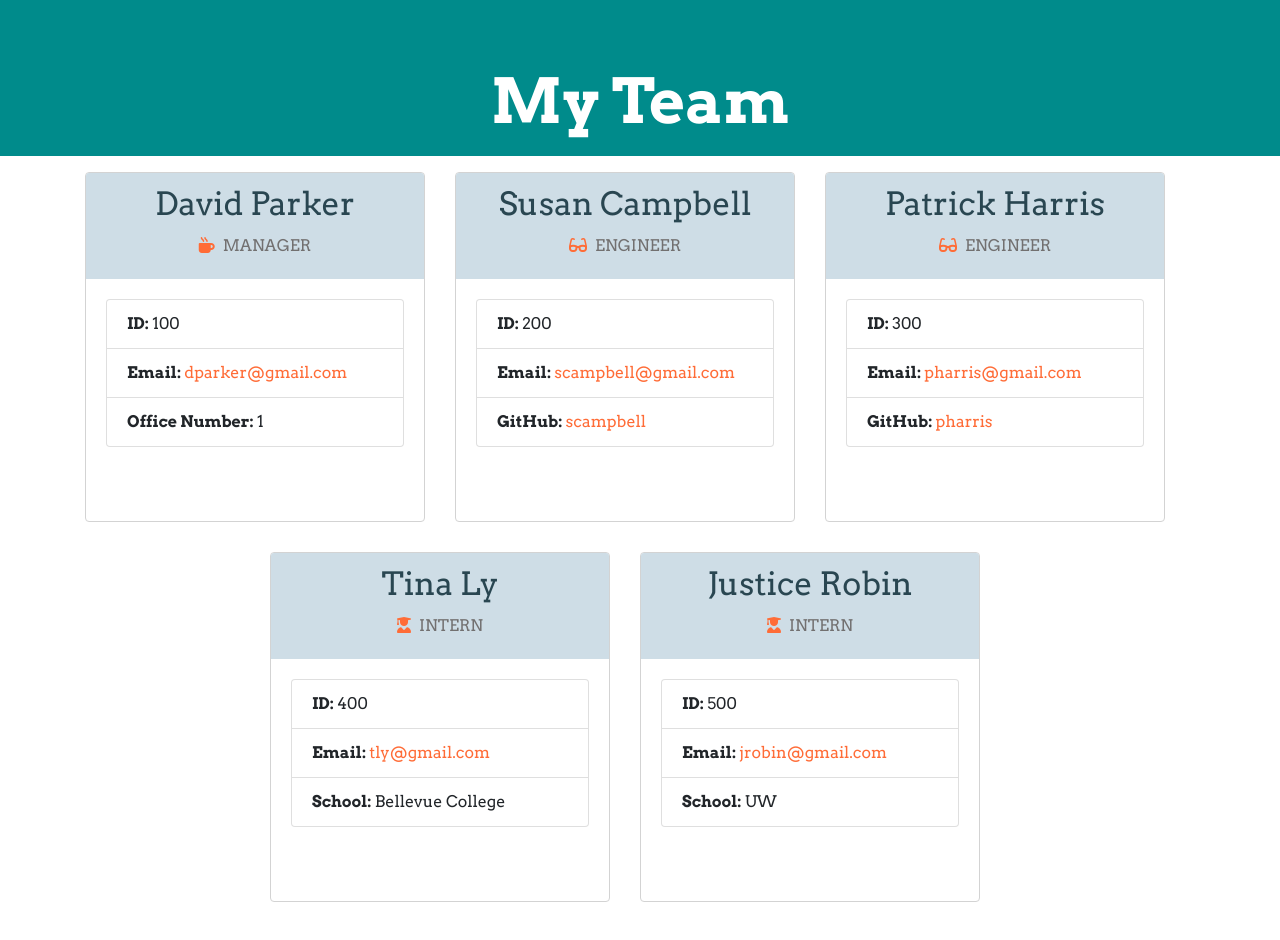
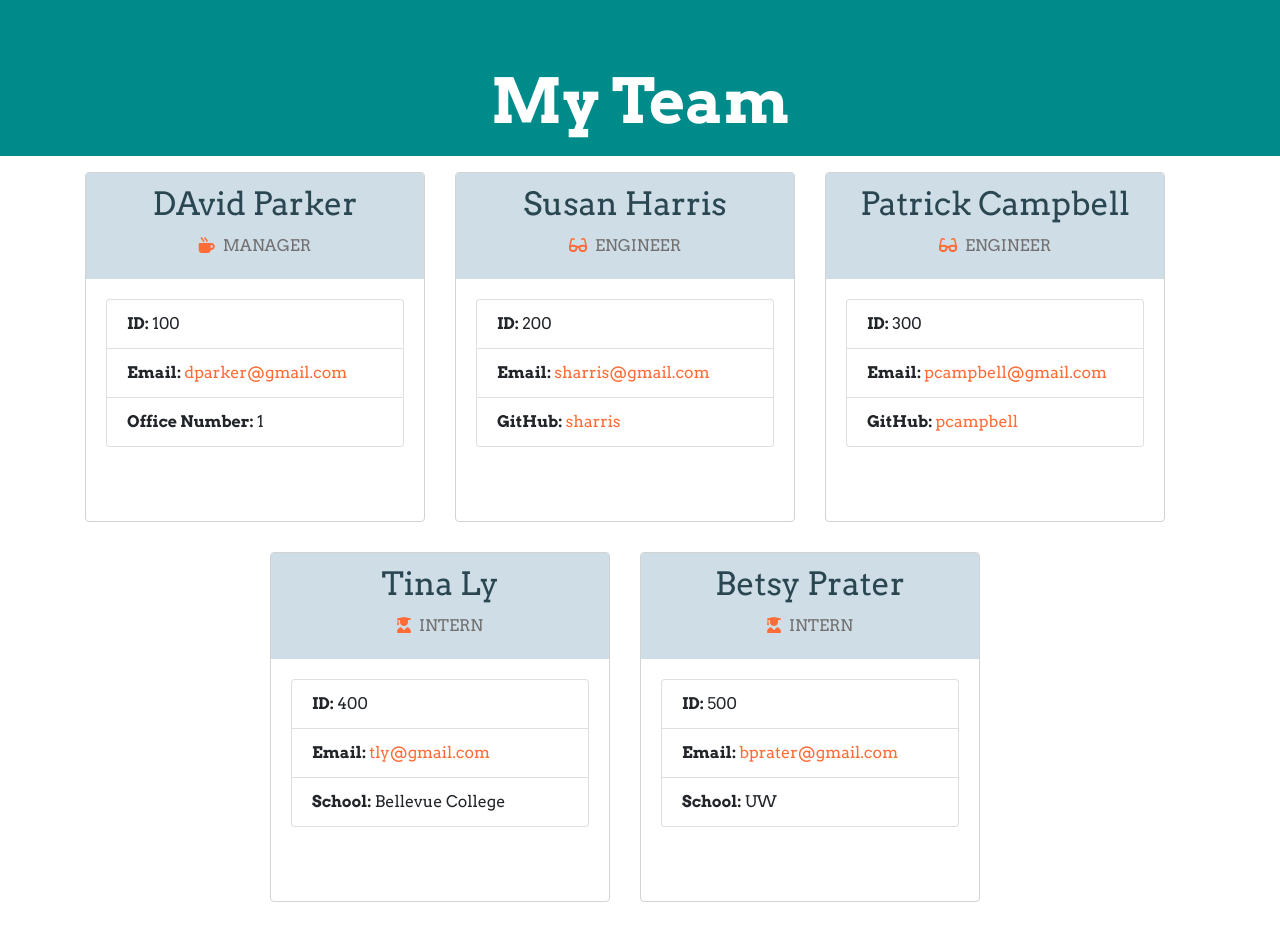
Before and after one commit to sdemkovich/Team-Profile-Generator, a website: page output/team.html in a window 1280 px wide. Shown: the top 940 px of the page. Drawn offline with nearby package versions, Linux system fonts and the light colour scheme.

```diff
--- a/output/team.html
+++ b/output/team.html
@@ -29,7 +29,7 @@
 <div class="col-xs-12 col-md-6 col-lg-4">
     <div class="card employee-card">
         <div class="card-header text-center">
-                                <h2 class="card-title">David Parker</h2>
+            <h2 class="card-title">DAvid Parker</h2>
             <h5 class="card-title"><i class="fas fa-mug-hot mr-2"></i>Manager</h5>
         </div>
         <div class="card-body">
@@ -53,7 +53,7 @@
 <div class="col-xs-12 col-md-6 col-lg-4">
     <div class="card employee-card">
         <div class="card-header text-center">
-                                <h2 class="card-title">Susan Campbell</h2>
+            <h2 class="card-title">Susan Harris</h2>
             <h5 class="card-title"><i class="fas fa-glasses mr-2"></i>Engineer</h5>
         </div>
         <div class="card-body">
@@ -62,14 +62,13 @@
                     200
                 </li>
                 <li class="list-group-item"><span class="info-type">Email: </span>
-                                        <a href="mailto:scampbell@gmail.com">
-                                            scampbell@gmail.com
+                    <a href="mailto:sharris@gmail.com">
+                        sharris@gmail.com
                     </a>
                 </li>
                 <li class="list-group-item"><span class="info-type">GitHub: </span>
-                                        <a href="https://github.com/scampbell" target="_blank"
-                                            rel="noopener noreferrer">
-                                            scampbell
+                    <a href="https://github.com/sharris" target="_blank" rel="noopener noreferrer">
+                        sharris
                     </a>
                 </li>
             </ul>
@@ -80,7 +79,7 @@
 <div class="col-xs-12 col-md-6 col-lg-4">
     <div class="card employee-card">
         <div class="card-header text-center">
-                                <h2 class="card-title">Patrick Harris</h2>
+            <h2 class="card-title">Patrick Campbell</h2>
             <h5 class="card-title"><i class="fas fa-glasses mr-2"></i>Engineer</h5>
         </div>
         <div class="card-body">
@@ -89,13 +88,13 @@
                     300
                 </li>
                 <li class="list-group-item"><span class="info-type">Email: </span>
-                                        <a href="mailto:pharris@gmail.com">
-                                            pharris@gmail.com
+                    <a href="mailto:pcampbell@gmail.com">
+                        pcampbell@gmail.com
                     </a>
                 </li>
                 <li class="list-group-item"><span class="info-type">GitHub: </span>
-                                        <a href="https://github.com/pharris" target="_blank" rel="noopener noreferrer">
-                                            pharris
+                    <a href="https://github.com/pcampbell" target="_blank" rel="noopener noreferrer">
+                        pcampbell
                     </a>
                 </li>
             </ul>
@@ -130,7 +129,7 @@
 <div class="col-xs-12 col-md-6 col-lg-4">
     <div class="card employee-card">
         <div class="card-header text-center">
-                                <h2 class="card-title">Justice Robin</h2>
+            <h2 class="card-title">Betsy Prater</h2>
             <h5 class="card-title"><i class="fas fa-user-graduate mr-2"></i>Intern</h5>
         </div>
         <div class="card-body">
@@ -139,8 +138,8 @@
                     500
                 </li>
                 <li class="list-group-item"><span class="info-type">Email: </span>
-                                        <a href="mailto:jrobin@gmail.com">
-                                            jrobin@gmail.com
+                    <a href="mailto:bprater@gmail.com">
+                        bprater@gmail.com
                     </a>
                 </li>
                 <li class="list-group-item"><span class="info-type">School: </span>
@@ -150,8 +149,8 @@
         </div>
     </div>
 </div>
+
             </div>
-
         </div>
         </div>
     </div>
```
Also changed, not shown: README.md. Lines whose indentation alone changed are shown as unchanged.
